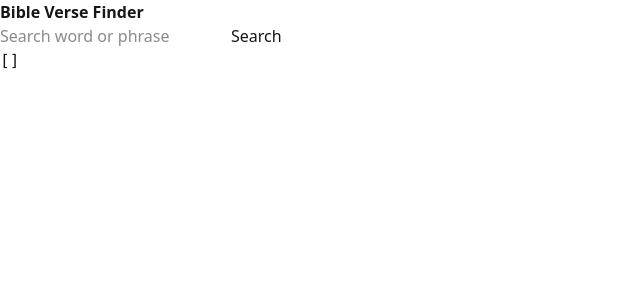
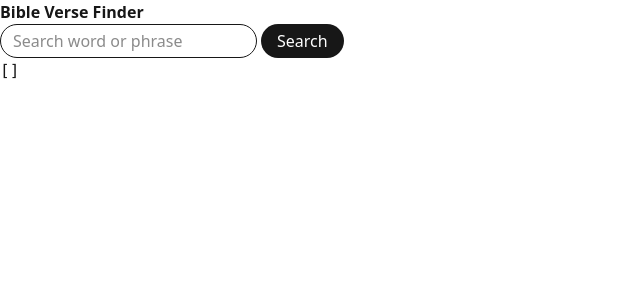
Before and after one commit to emanuelefavero/bible-verse-finder, a Next.js app: page / in a window 1280 px wide. Shown: the top 300 px of the page, without its empty margins (0-640 px from the left). Built offline with nearby package versions, Linux system fonts and the light colour scheme.

Commit message:
feat: style SearchForm

```diff
--- a/src/components/SearchForm.tsx
+++ b/src/components/SearchForm.tsx
@@ -2,9 +2,20 @@ import { redirectWithSearch } from '@/app/actions'
 
 export default function SearchForm() {
   return (
-    <form action={redirectWithSearch}>
-      <input type='text' name='search' placeholder='Search word or phrase' />
-      <button type='submit'>Search</button>
+    <form action={redirectWithSearch} className='flex flex-wrap gap-1'>
+      <input
+        type='text'
+        name='search'
+        placeholder='Search word or phrase'
+        className='rounded-full border px-3 py-1'
+        required
+      />
+      <button
+        type='submit'
+        className='cursor-pointer rounded-full bg-foreground px-4 py-1 text-background transition duration-200 active:scale-95'
+      >
+        Search
+      </button>
     </form>
   )
 }
```
